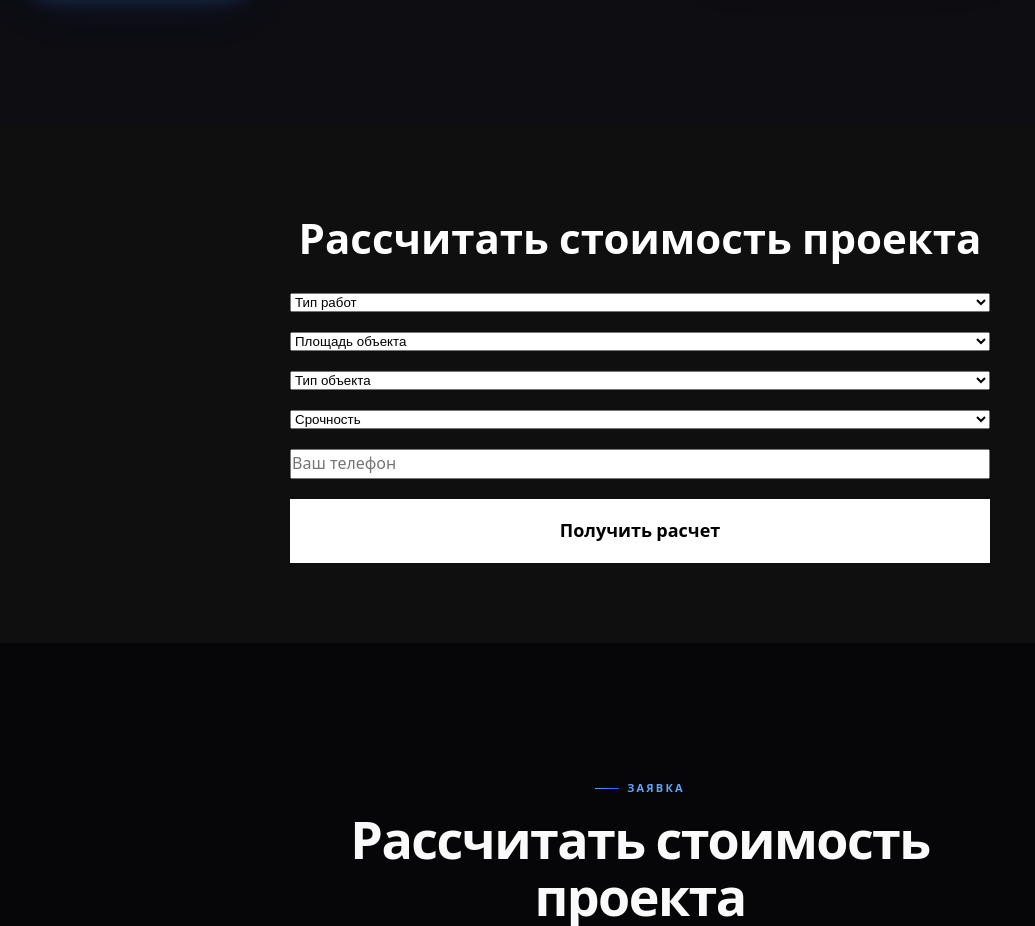
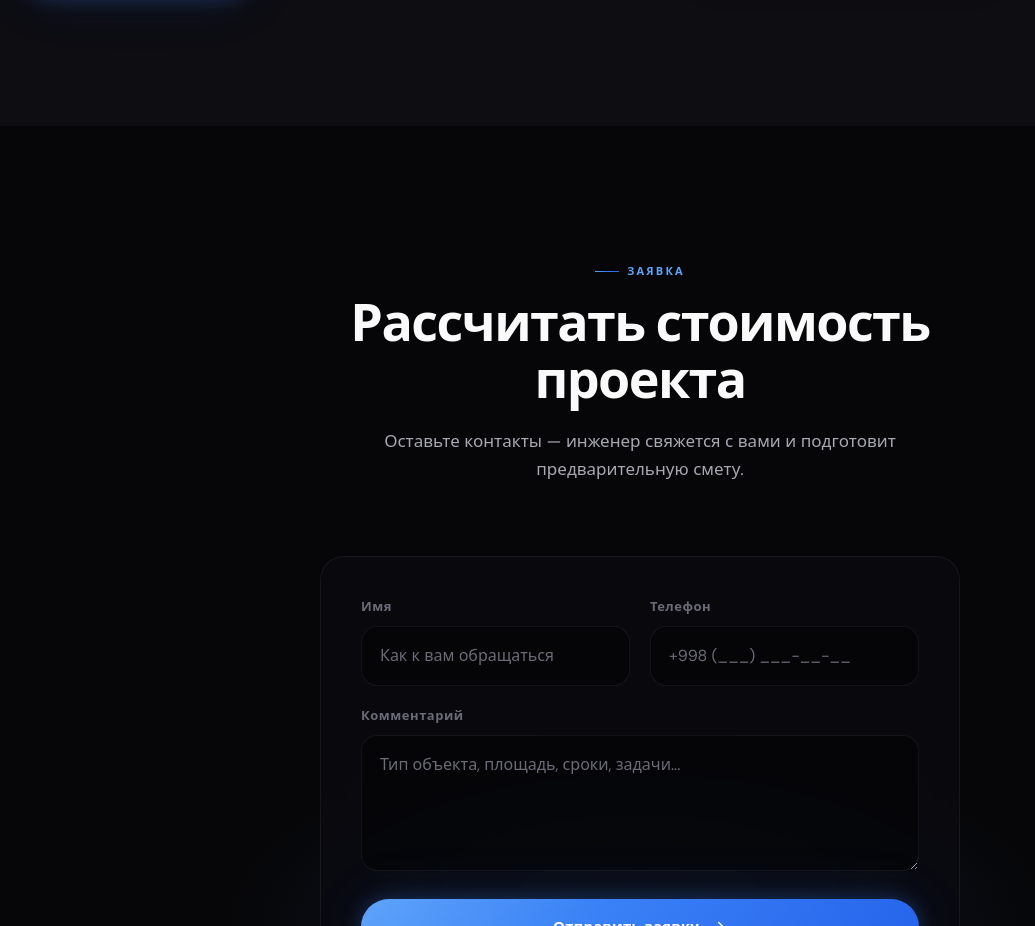
Before and after one commit to emochenov333-bit/evs-site, a React (Vite) app: page / in a window 1280 px wide. Shown: the part 6620-7546 px from the top of the page, without its empty margins (0-1035 px from the left). Built offline with nearby package versions, Linux system fonts and the light colour scheme.

Commit message:
remove old calculator block

```diff
--- a/src/App.tsx
+++ b/src/App.tsx
@@ -29,8 +29,6 @@ function App() {
 
         <About />
 
-        <Calculator />
-
         <ContactForm />
       </main>
 
```
